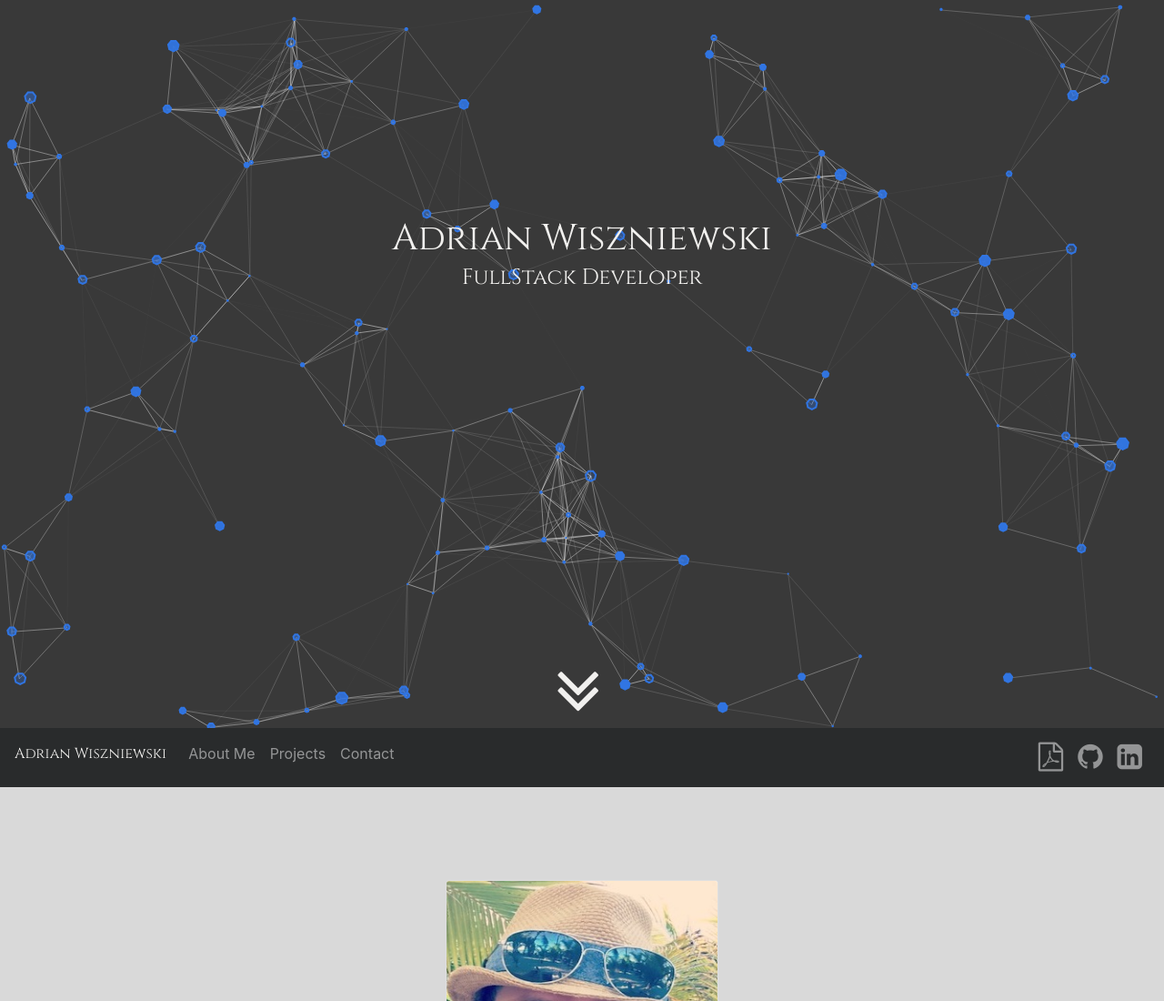
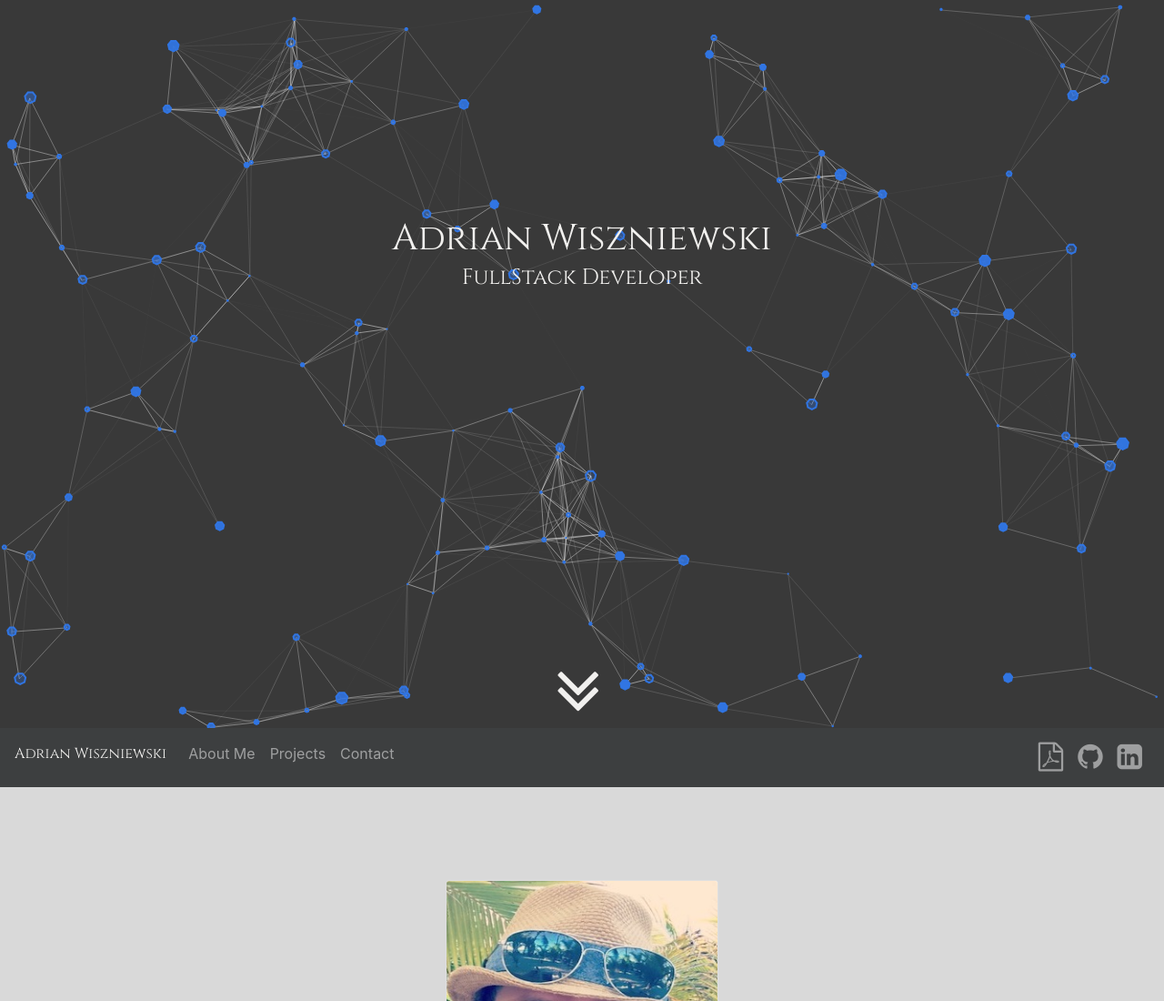
Before and after one commit to AdrianDevCode/Portfolio-old, a plain HTML site: page index.html in a window 1280 px wide. Shown: the top 1100 px of the page at 91% size. Drawn offline with nearby package versions, Linux system fonts and the light colour scheme; some packages are replaced by stand-ins of ours; a script that the page names is missing.

Commit message:
added opacity to navbar.

```diff
--- a/css/styles.css
+++ b/css/styles.css
@@ -242,6 +242,9 @@ canvas {
 #downArrowBtn:hover{
   color: #3175e2;
 }
+#navBar {
+  opacity: 0.90;
+}
 #aboutMe, #contact{
   background-color: #d9d9d9;
   max-width: 100%;
```
Also changed, not shown: img/HTML5.png (deleted), img/codeWall.png (added), img/html-css-js-logos.png (deleted), index.html (indentation only), js/portfolio.js (indentation only).
